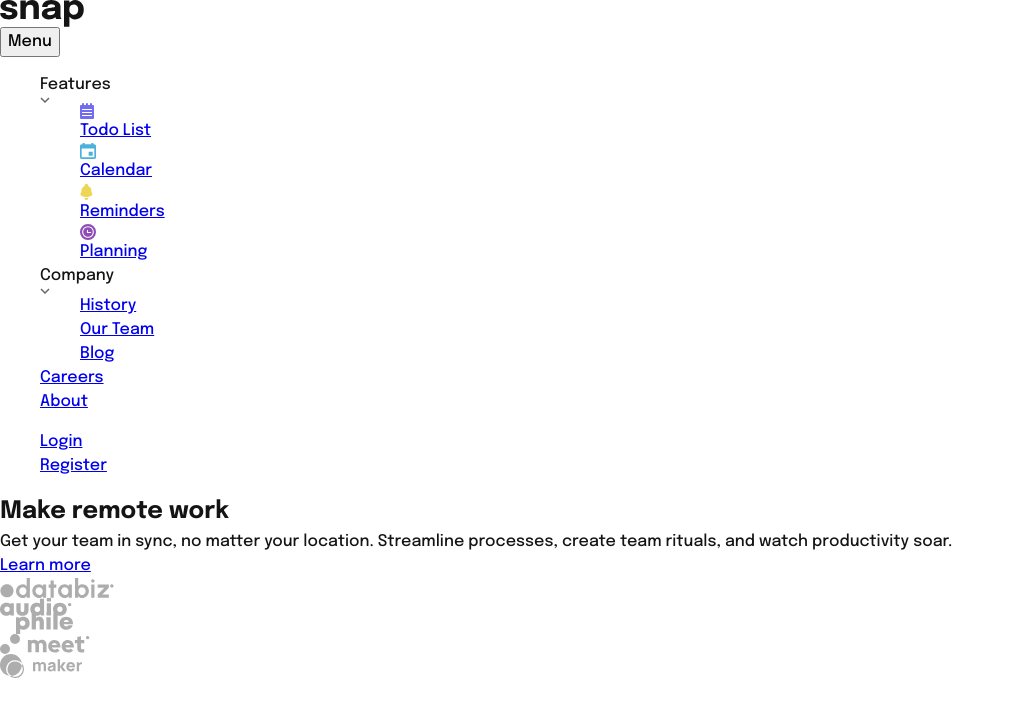
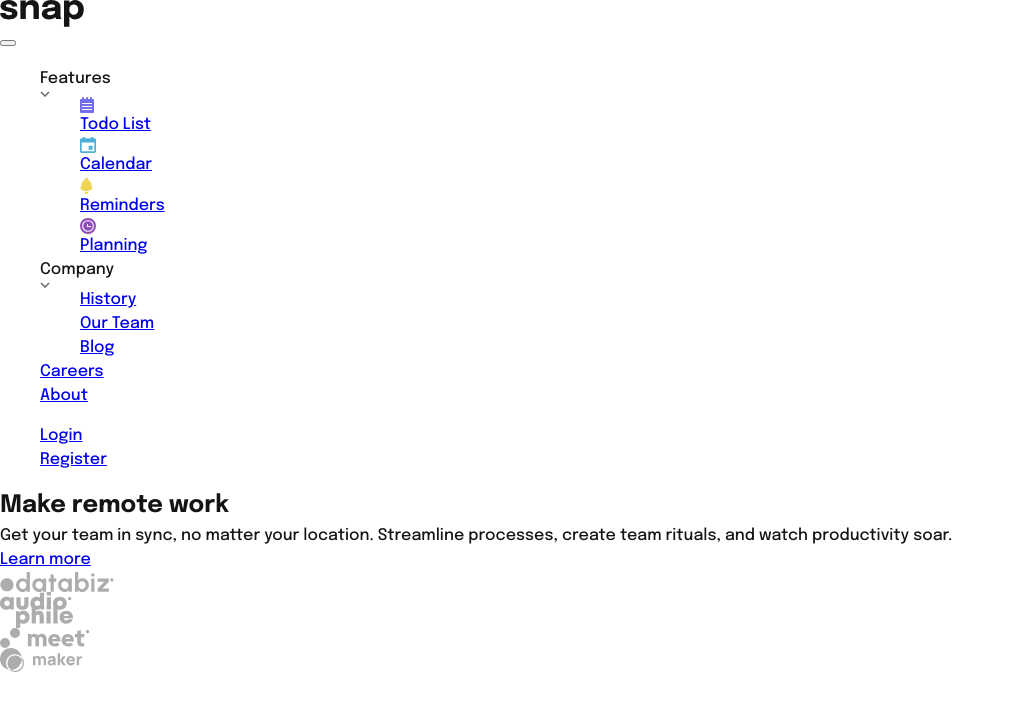
Before and after one commit to riccardofano/intro-section, a website built with Vite: page index.html in a window 1280 px wide. Shown: the whole page, without its empty margins (0-1014 px from the left). Built offline with nearby package versions, Linux system fonts and the light colour scheme.

Commit message:
add screen reader utility class

```diff
--- a/style.css
+++ b/style.css
@@ -31,6 +31,20 @@
   --body-h-padding: 1rem;
 }
 
+/* Utility classes */
+
+.screen-reader-only {
+  position: absolute;
+  width: 1px;
+  height: 1px;
+  padding: 0;
+  margin: -1px;
+  clip: rect(0, 0, 0, 0);
+  overflow: hidden;
+  white-space: nowrap;
+  border: none;
+}
+
 /* General styling */
 
 body {
```
